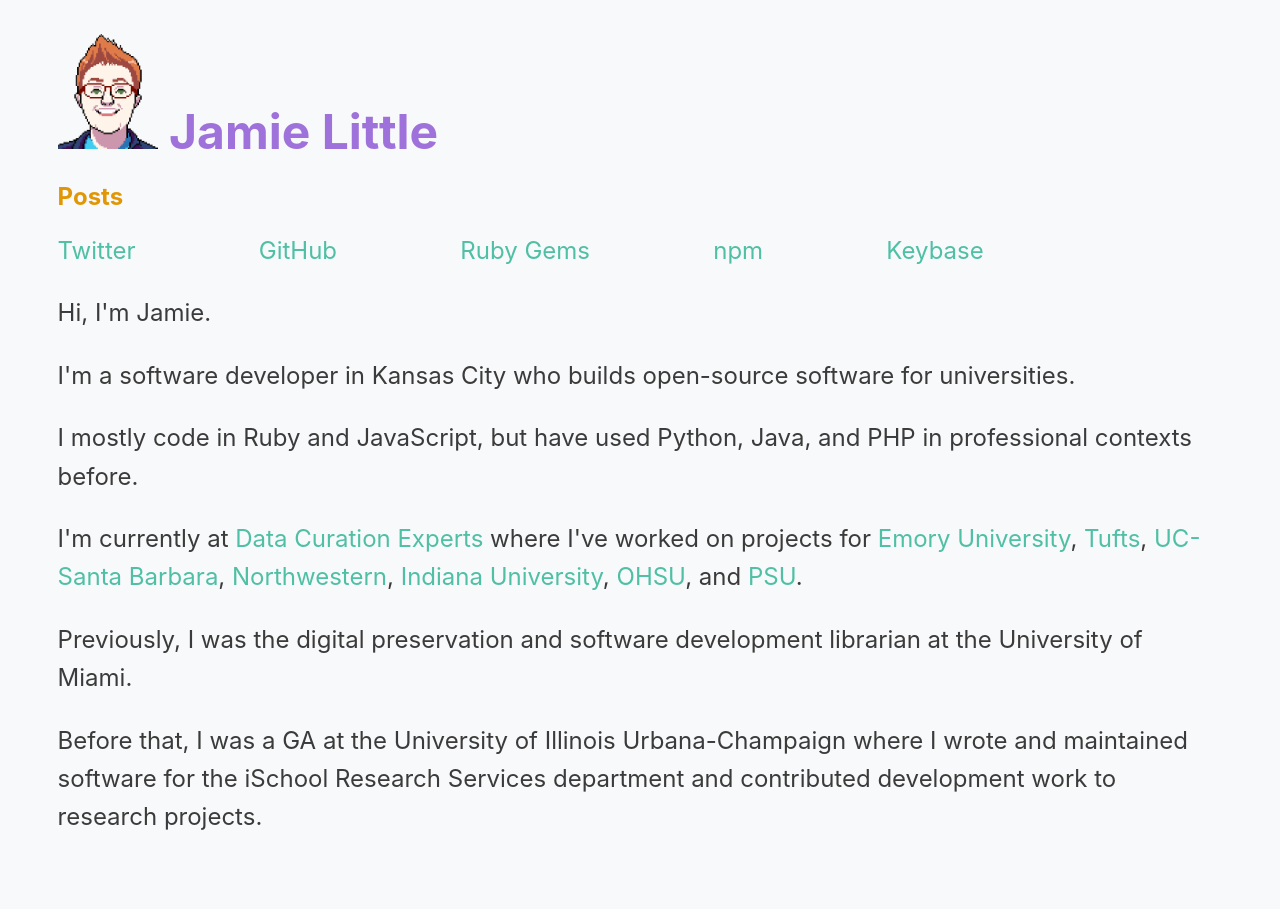
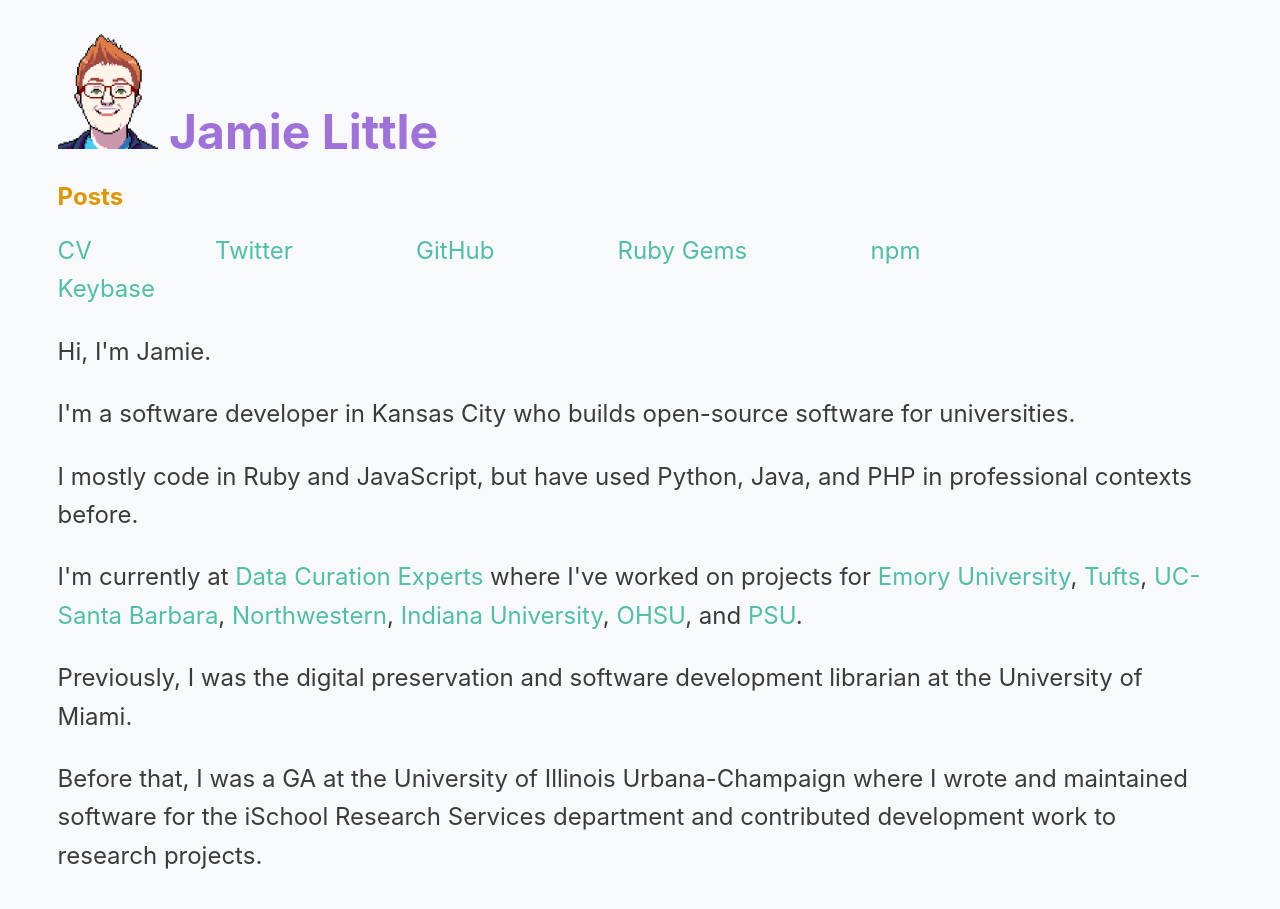
Before and after one commit to little9/little9.github.io, a Jekyll site: the page built from index.html, in a window 1280 px wide. Built offline with Jekyll 4.4.1, drawn with Linux system fonts in a browser that asks for light colours; nearby versions of some CDN libraries.

Commit message:
Add updated CV

```diff
--- a/_includes/header.html
+++ b/_includes/header.html
@@ -13,6 +13,7 @@
 		</nav>
 		<section role="complementary">
 			<ul class="external-links" role="navigation">
+				<li><a href="/jamie-little-cv-2018.pdf" rel="me">CV</a></li>
 				<li><a href="https://twitter.com/ajamielittle" rel="me">Twitter</a></li>
 				<li><a href="https://github.com/little9" rel="me">GitHub</a>
 					<li><a href="https://rubygems.org/profiles/little9" rel="me">Ruby Gems</a></li>
```
Also changed, not shown: 1 other file.
